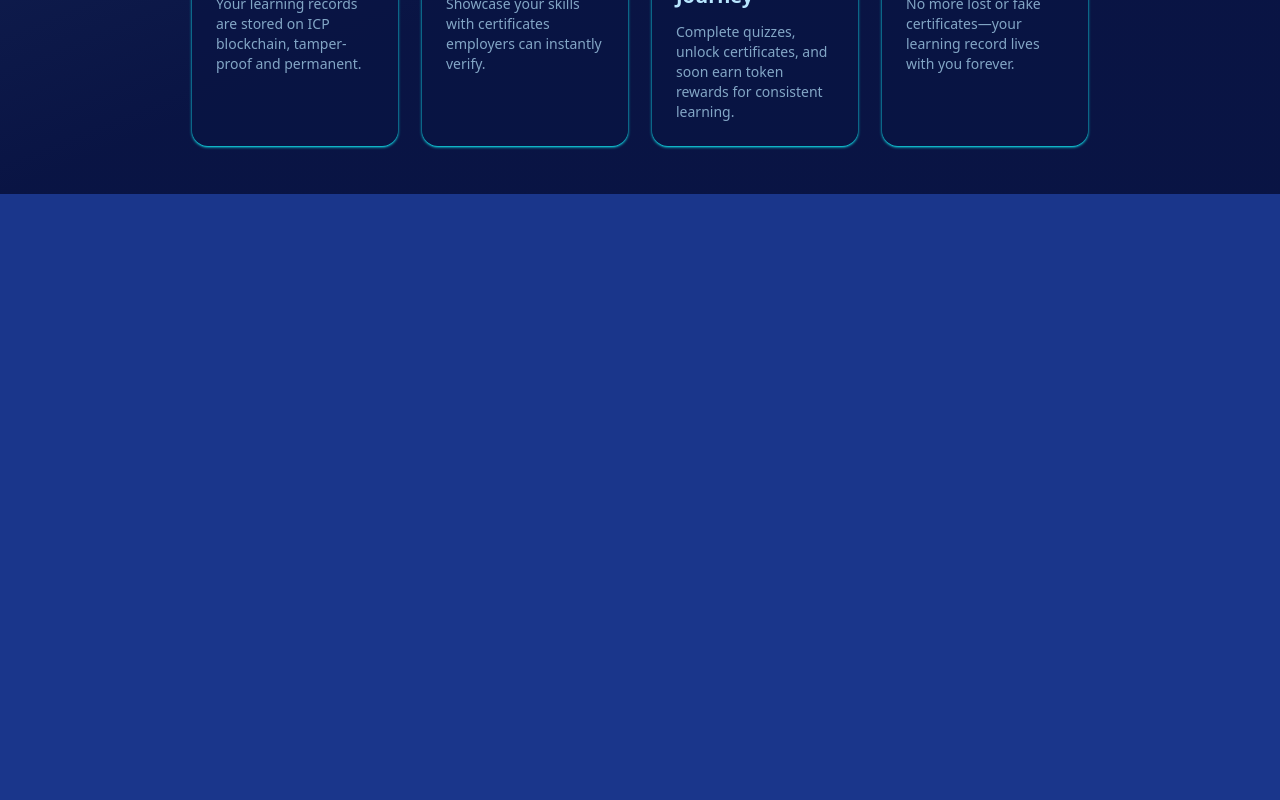
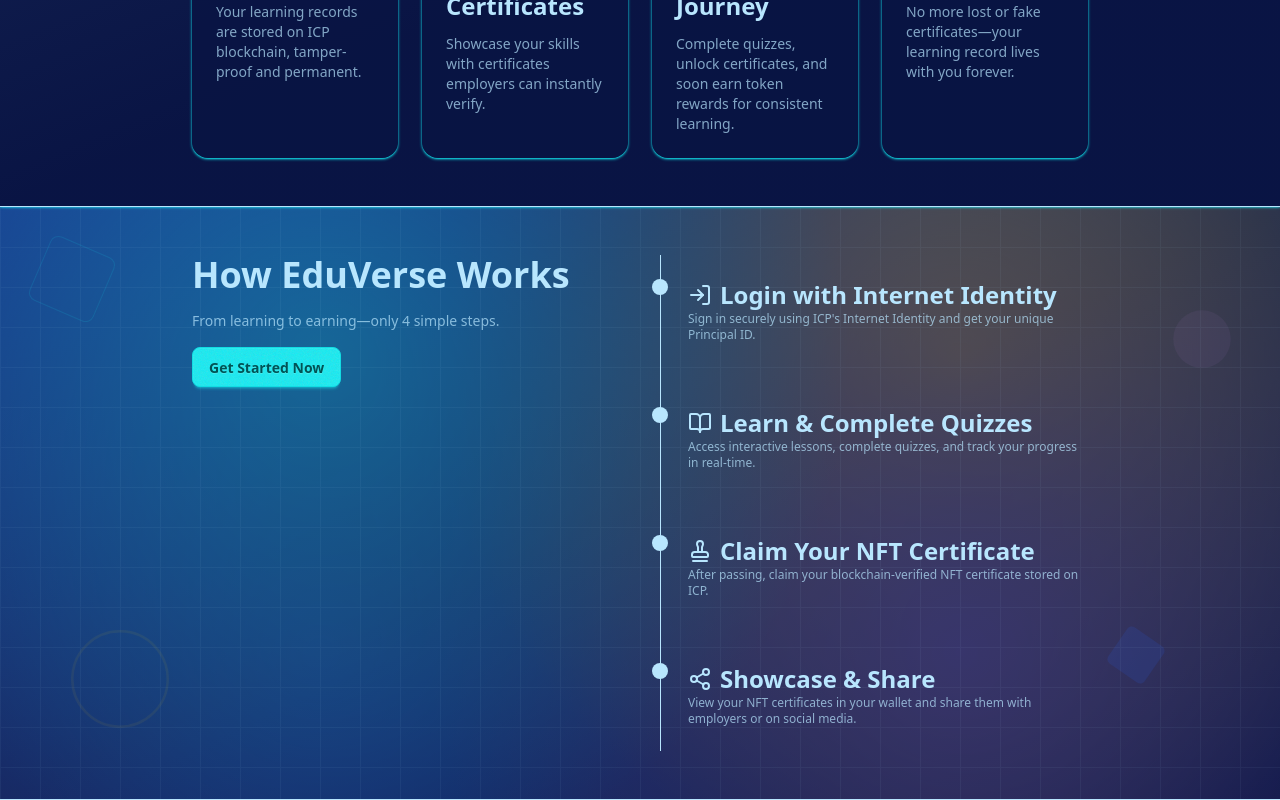
Before and after one commit to zdnemz/eduverse, a React (Vite) app in the folder src/eduverse_frontend/: page / in a window 1280 px wide. Shown: the part 1126-1926 px from the top of the page. Before the commit the page ends 1320 px from the top, so only its background shows below. Built offline with nearby package versions, Linux system fonts and the light colour scheme.

Commit message:
feat: add HowItWorks Section and add Background

```diff
--- a/src/eduverse_frontend/src/components/Background.tsx
+++ b/src/eduverse_frontend/src/components/Background.tsx
@@ -37,3 +37,108 @@
     </div>
   );
 }
+
+export function BackgroundGridBlob() {
+  return (
+    <div className="absolute inset-0 -z-10">
+      {/* Base gradient with subtle patterns
+       */}
+      <div className="from-base-100 via-base-200 to-base-300 absolute inset-0 bg-gradient-to-br" />
+
+      {/* Animated mesh gradient overlay */}
+      <motion.div
+        className="absolute inset-0 opacity-30"
+        style={{
+          background: `
+                  radial-gradient(circle at 25% 25%, var(--color-primary) 0%, transparent 50%),
+                  radial-gradient(circle at 75% 75%, var(--color-secondary) 0%, transparent 50%),
+                  radial-gradient(circle at 75% 25%, var(--color-accent) 0%, transparent 50%),
+                  radial-gradient(circle at 25% 75%, var(--color-info) 0%, transparent 50%)
+                `,
+        }}
+        animate={{
+          backgroundPosition: [
+            '25% 25%, 75% 75%, 75% 25%, 25% 75%',
+            '30% 30%, 80% 70%, 70% 30%, 30% 80%',
+            '35% 25%, 75% 80%, 80% 25%, 20% 75%',
+            '25% 25%, 75% 75%, 75% 25%, 25% 75%',
+          ],
+        }}
+        transition={{
+          duration: 20,
+          repeat: Infinity,
+          ease: 'linear',
+        }}
+      />
+
+      {/* Floating geometric shapes */}
+      <motion.div
+        className="border-primary/20 absolute top-10 left-10 h-16 w-16 rounded-lg border"
+        animate={{
+          rotate: [0, 360],
+          scale: [1, 1.1, 1],
+          opacity: [0.3, 0.6, 0.3],
+        }}
+        transition={{
+          duration: 15,
+          repeat: Infinity,
+          ease: 'easeInOut',
+        }}
+      />
+
+      <motion.div
+        className="bg-secondary/10 absolute top-32 right-16 h-12 w-12 rounded-full"
+        animate={{
+          y: [0, -20, 0],
+          x: [0, 10, 0],
+          scale: [1, 1.2, 1],
+        }}
+        transition={{
+          duration: 12,
+          repeat: Infinity,
+          ease: 'easeInOut',
+        }}
+      />
+
+      <motion.div
+        className="border-accent/15 absolute bottom-20 left-20 h-20 w-20 rounded-full border-2"
+        animate={{
+          scale: [1, 1.3, 1],
+          rotate: [0, -180, 0],
+          opacity: [0.2, 0.5, 0.2],
+        }}
+        transition={{
+          duration: 18,
+          repeat: Infinity,
+          ease: 'easeInOut',
+        }}
+      />
+
+      <motion.div
+        className="bg-info/20 absolute right-32 bottom-32 h-8 w-8 rounded-sm"
+        animate={{
+          rotate: [45, 225, 45],
+          scale: [1, 1.4, 1],
+          opacity: [0.4, 0.7, 0.4],
+        }}
+        transition={{
+          duration: 10,
+          repeat: Infinity,
+          ease: 'easeInOut',
+        }}
+      />
+
+      {/* Subtle grid pattern overlay */}
+      <div
+        className="absolute inset-0 opacity-5"
+        style={{
+          backgroundImage: `
+                  linear-gradient(var(--color-base-content) 1px, transparent 1px),
+                  linear-gradient(90deg, var(--color-base-content) 1px, transparent 1px)
+                `,
+          backgroundSize: '40px 40px',
+        }}
+      />
+    </div>
+  );
+}
--- /dev/null
+++ b/src/eduverse_frontend/src/components/pages/home/HowItWorks.tsx
@@ -0,0 +1,108 @@
+import * as React from 'react';
+import { MOTION_TRANSITION } from '@/constants/motion';
+import { motion } from 'framer-motion';
+import { BookOpen, LogIn, Share2, Stamp } from 'lucide-react';
+import { useRefContext } from '@/contexts/RefContext';
+import { BackgroundGridBlob } from '@/components/Background';
+
+const steps = [
+  {
+    icon: <LogIn />,
+    title: 'Login with Internet Identity',
+    desc: "Sign in securely using ICP's Internet Identity and get your unique Principal ID.",
+  },
+  {
+    icon: <BookOpen />,
+    title: 'Learn & Complete Quizzes',
+    desc: 'Access interactive lessons, complete quizzes, and track your progress in real-time.',
+  },
+  {
+    icon: <Stamp />,
+    title: 'Claim Your NFT Certificate',
+    desc: 'After passing, claim your blockchain-verified NFT certificate stored on ICP.',
+  },
+  {
+    icon: <Share2 />,
+    title: 'Showcase & Share',
+    desc: 'View your NFT certificates in your wallet and share them with employers or on social media.',
+  },
+];
+
+export default function HowItWorks() {
+  const { registerRef } = useRefContext();
+  const howItWorksSectionRef = registerRef('howItWorksSection');
+
+  return (
+    <section
+      className="relative grid gap-4 overflow-hidden border-y lg:grid-cols-2"
+      ref={howItWorksSectionRef as React.LegacyRef<HTMLElement>}
+    >
+      <BackgroundGridBlob />
+
+      {/* Heading */}
+      <div className="mx-auto max-w-2xl space-y-4 text-center lg:mx-0 lg:text-start">
+        <h2>How EduVerse Works</h2>
+        <p className="text-muted text-sm">From learning to earning—only 4 simple steps.</p>
+        <button className="btn btn-primary rounded-lg">Get Started Now</button>
+      </div>
+
+      {/* Steps */}
+      <div>
+        <div className="relative space-y-4">
+          {/* Progressive Line */}
+          <motion.div
+            className="bg-base-content absolute ml-3 w-px"
+            transition={{
+              delay: 0.2,
+              duration: 1,
+              ease: 'easeIn',
+            }}
+            initial={{ height: '0%' }}
+            whileInView={{ height: '100%' }}
+            viewport={{ once: true, amount: 0.2 }}
+          />
+          {steps.map((step, index) => (
+            <div key={index} className="relative ml-6 py-6">
+              {/* Circle */}
+              <motion.div
+                className="bg-base-content absolute -left-5 h-4 w-4 rounded-full"
+                transition={MOTION_TRANSITION}
+                initial={{
+                  opacity: 0,
+                  scale: 0,
+                }}
+                whileInView={{
+                  opacity: 1,
+                  scale: 1,
+                }}
+                viewport={{ once: true, amount: 0.2 }}
+              />
+              {/* Text */}
+              <motion.div
+                className="pl-4"
+                transition={MOTION_TRANSITION}
+                initial={{
+                  translateX: '20px',
+                  opacity: 0,
+                  filter: 'blur(10px)',
+                }}
+                whileInView={{
+                  translateX: '0',
+                  opacity: 1,
+                  filter: 'blur(0px)',
+                }}
+                viewport={{ once: true, amount: 0.2 }}
+              >
+                <div className="flex items-center gap-2">
+                  {step.icon}
+                  <h3 className="font-bold">{step.title}</h3>
+                </div>
+                <p className="text-muted text-xs">{step.desc}</p>
+              </motion.div>
+            </div>
+          ))}
+        </div>
+      </div>
+    </section>
+  );
+}
--- a/src/eduverse_frontend/src/components/pages/home/Index.tsx
+++ b/src/eduverse_frontend/src/components/pages/home/Index.tsx
@@ -3,6 +3,7 @@
 import Hero from './Hero';
 import { RefProvider } from '@/contexts/RefContext';
 import ValueProposition from './ValueProposition';
+import HowItWorks from './HowItWorks';
 
 export default function Home() {
   return (
@@ -10,6 +11,7 @@
       <RefProvider>
         <Hero />
         <ValueProposition />
+        <HowItWorks />
       </RefProvider>
     </RootLayout>
   );
--- a/src/eduverse_frontend/src/index.css
+++ b/src/eduverse_frontend/src/index.css
@@ -42,7 +42,7 @@
 }
 
 h3 {
-  @apply text-lg md:text-xl;
+  @apply text-lg md:text-xl lg:text-2xl;
 }
 
 @utility text-muted {
```
